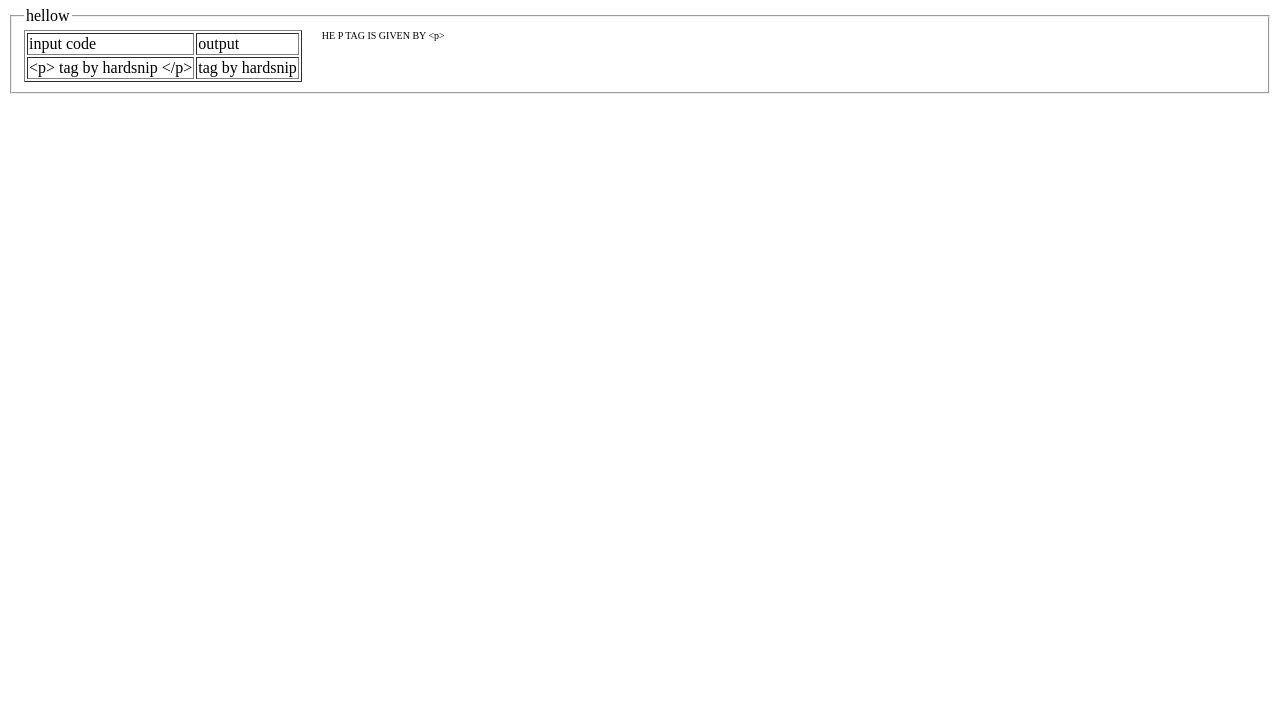
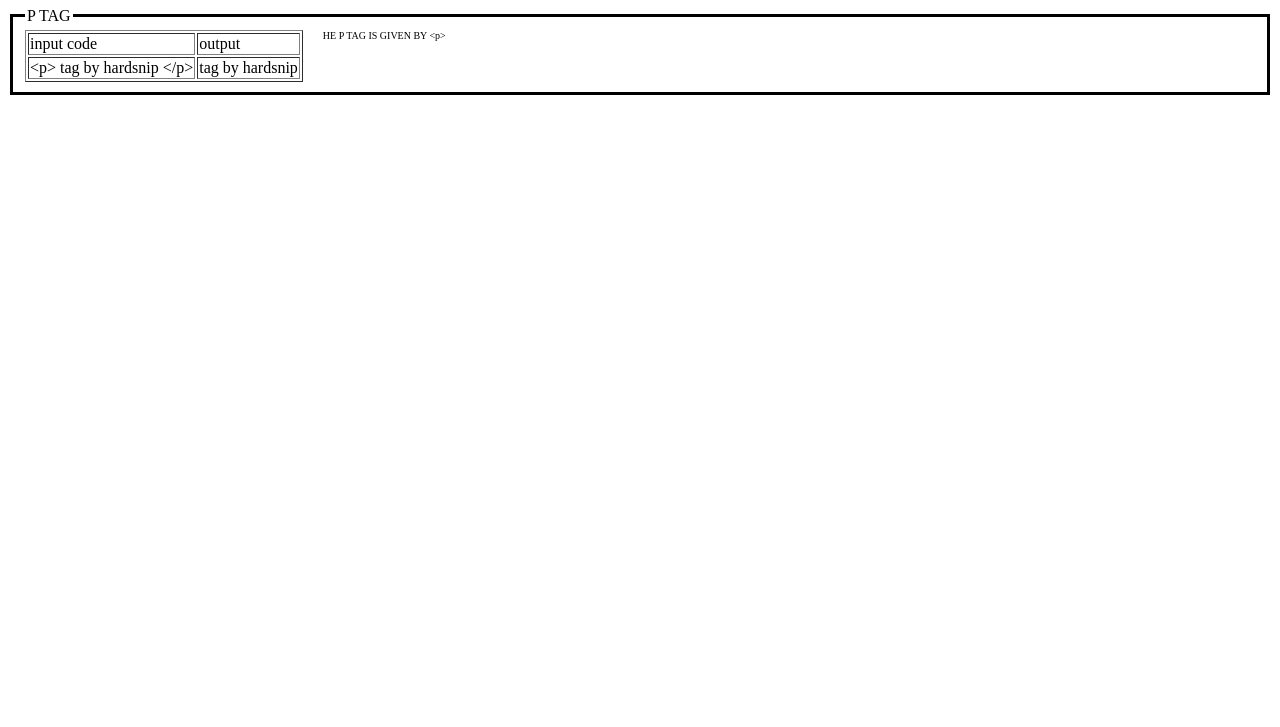
Before and after one commit to H-RUSH/Hardsnip-learning, a plain HTML site: page index.html in a window 1280 px wide. Shown: the part 73-800 px from the top of the page. Drawn offline with Linux system fonts and the light colour scheme.

Commit message:
this is the beginning

```diff
--- a/index.html
+++ b/index.html
@@ -1,3 +1,4 @@
+<!-- this project is on github name Hardsnip-learning -->
 <!DOCTYPE html>
 <html lang="en">
 <head>
@@ -9,8 +10,8 @@
     <h1 style="color:rgb(0, 0, 170) ;"
         <cente>WELCOME TO HARDSNIP</cente>
     </h1>
-    <fieldset>
-        <legend>hellow</legend>
+    <fieldset style="border: 3px solid;">
+        <legend>P TAG</legend>
         <div style="display: flex; gap: 20px;">
         <div> <table border="1px" style="float: left;"T>
             <tr>
```
